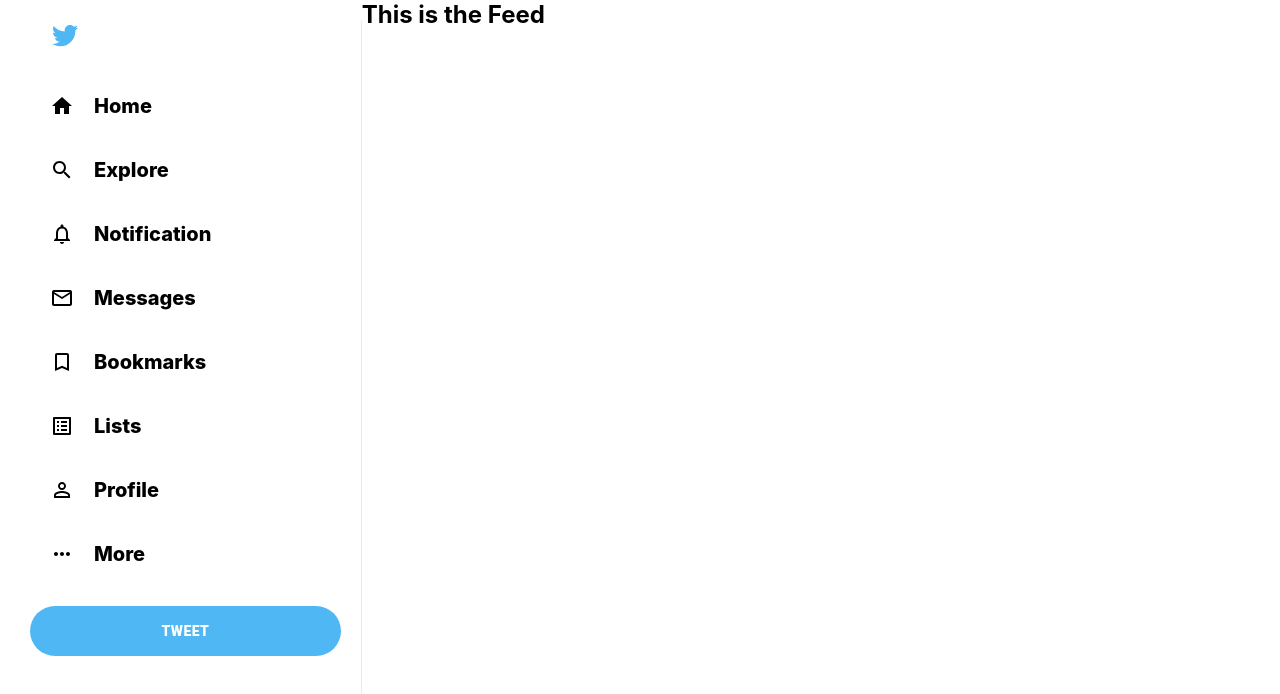
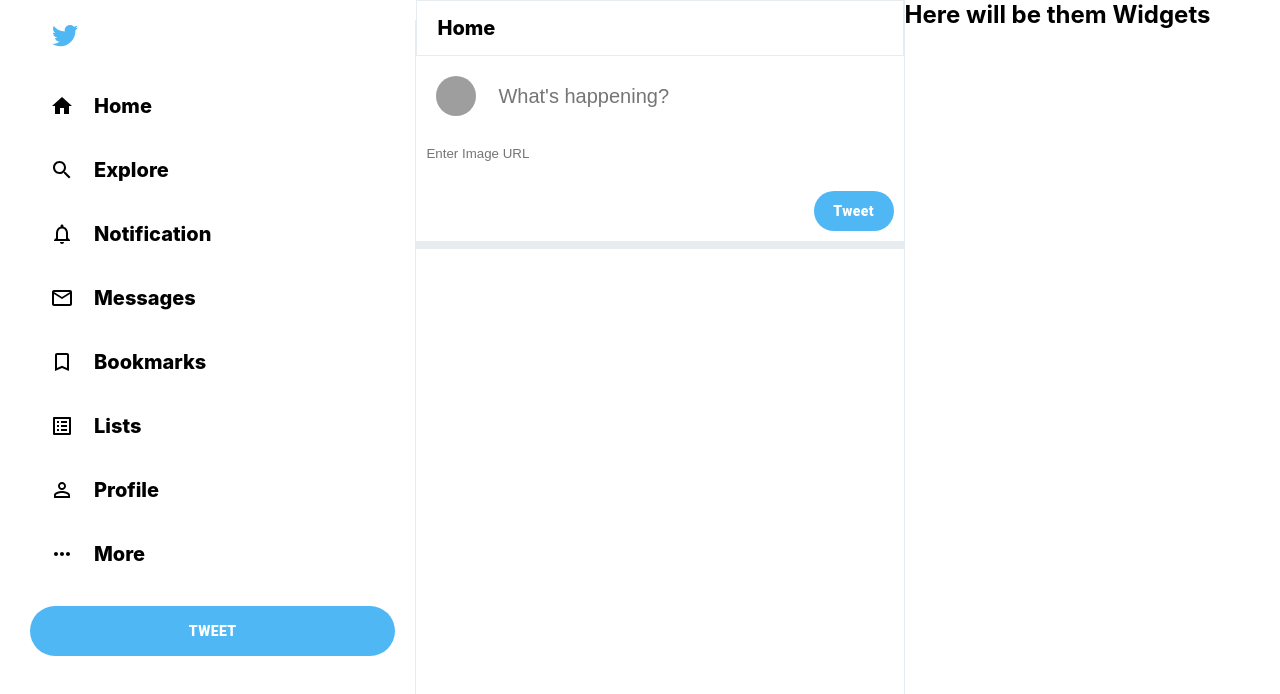
Before and after one commit to CannedShroud/twitter-clone, a React (Create React App) app: page / in a window 1280 px wide. Shown: the top 694 px of the page. Built offline with nearby package versions, Linux system fonts and the light colour scheme; grey boxes are pictures that could not be loaded.

Commit message:
Init widget and started building home

```diff
--- a/src/App.js
+++ b/src/App.js
@@ -2,13 +2,14 @@
 import "./App.css";
 import Sidebar from "./Sidebar";
 import Feed from "./Feed";
+import Widgets from "./Widgets";
 
 function App() {
   return (
     <div className="app">
       <Sidebar />
       <Feed />
-      {/**WIDGETS */}
+      <Widgets />
     </div>
   );
 }
--- a/src/Feed.css
+++ b/src/Feed.css
@@ -0,0 +1,27 @@
+.feed {
+  flex: 0.4;
+  min-width: fit-content;
+  overflow-y: scroll;
+  border-right: 1px solid var(--twitter-background);
+}
+
+.feed::-webkit-scrollbar {
+  display: none;
+}
+.feed {
+  -ms-overflow-style: none;
+  scrollbar-width: none;
+}
+
+.feed__header {
+  position: sticky;
+  top: 0;
+  background-color: white;
+  z-index: 100;
+  border: 1px solid var(--twitter-background);
+  padding: 15px 20px;
+}
+.feed__header > h2 {
+  font-size: 20px;
+  font-weight: 800;
+}
--- a/src/Feed.js
+++ b/src/Feed.js
@@ -1,10 +1,23 @@
 import React from "react";
 import "./Feed.css";
+import Tweetbox from "./Tweetbox";
 
 function Feed() {
   return (
-    <div>
-      <h2>This is the Feed</h2>
+    <div className="feed">
+      <div className="feed__header">
+        <h2>Home</h2>
+      </div>
+      <Tweetbox />
+
+      {/**Post */}
+      {/**Post */}
+      {/**Post */}
+      {/**Post */}
+      {/**Post */}
+      {/**Post */}
+      {/**Post */}
+      {/**Post */}
     </div>
   );
 }
--- /dev/null
+++ b/src/Tweetbox.css
@@ -0,0 +1,41 @@
+.tweetbox {
+  padding-bottom: 10px;
+  border-bottom: 8px solid var(--twitter-background);
+  padding-right: 10px;
+}
+
+.tweetbox > form {
+  display: flex;
+  flex-direction: column;
+}
+
+.tweetbox__input {
+  padding: 20px;
+  display: flex;
+}
+
+.tweetbox__input > input {
+  flex: 1;
+  margin-left: 20px;
+  font-size: 20px;
+  border: none;
+  width: 100%;
+}
+
+.tweetbox__tweetButton {
+  background-color: var(--twitter-color) !important;
+  border: none !important;
+  color: white !important;
+  font-weight: 900 !important;
+  text-transform: inherit !important;
+  border-radius: 30px !important;
+  height: 40px !important;
+  width: 80px;
+  margin-top: 20px !important;
+  margin-left: auto !important;
+}
+
+.tweetbox__imageInput {
+  border: none;
+  padding: 10px;
+}
--- /dev/null
+++ b/src/Tweetbox.js
@@ -0,0 +1,24 @@
+import React from "react";
+import "./Tweetbox.css";
+import { Avatar, Button } from "@material-ui/core";
+
+function Tweetbox() {
+  return (
+    <div className="tweetbox">
+      <form>
+        <div className="tweetbox__input">
+          <Avatar src="https://i.imgur.com/23yg1IZ.jpg" />
+          <input type="text" placeholder="What's happening?" />
+        </div>
+        <input
+          type="text"
+          placeholder="Enter Image URL"
+          className="tweetbox__imageInput"
+        />
+        <Button className="tweetbox__tweetButton">Tweet</Button>
+      </form>
+    </div>
+  );
+}
+
+export default Tweetbox;
--- /dev/null
+++ b/src/Widgets.css
@@ -0,0 +1,3 @@
+.widgets {
+  flex: 0.3;
+}
--- /dev/null
+++ b/src/Widgets.js
@@ -0,0 +1,12 @@
+import React from "react";
+import "./Widgets.css";
+
+function Widgets() {
+  return (
+    <div className="widgets">
+      <h2>Here will be them Widgets</h2>
+    </div>
+  );
+}
+
+export default Widgets;
```
